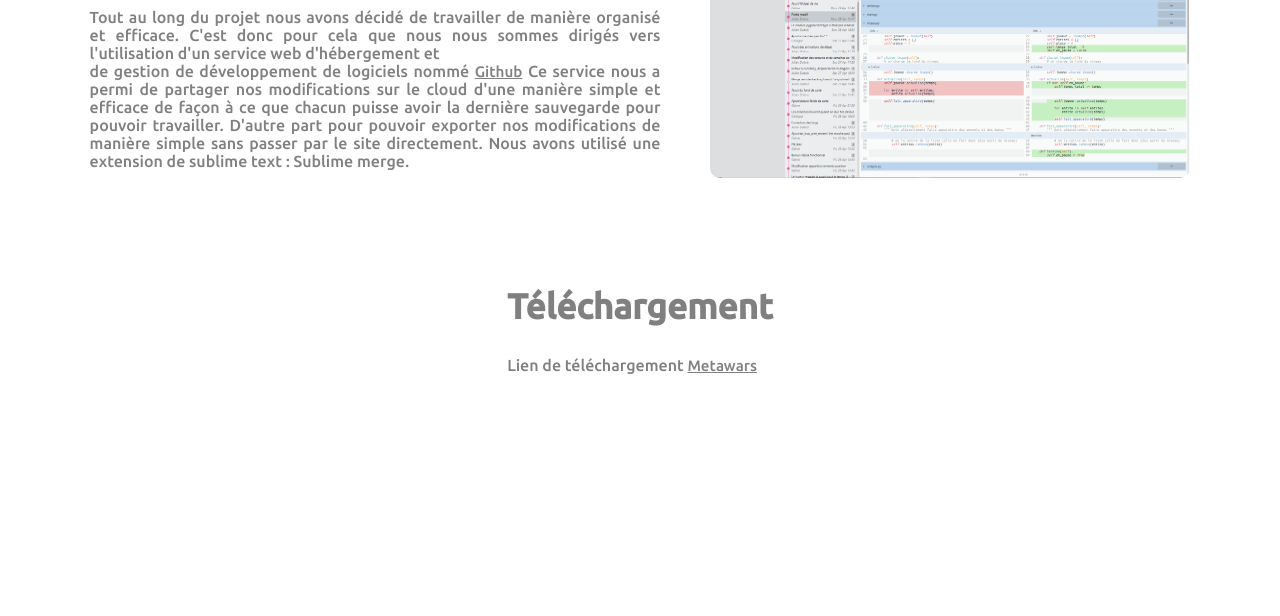
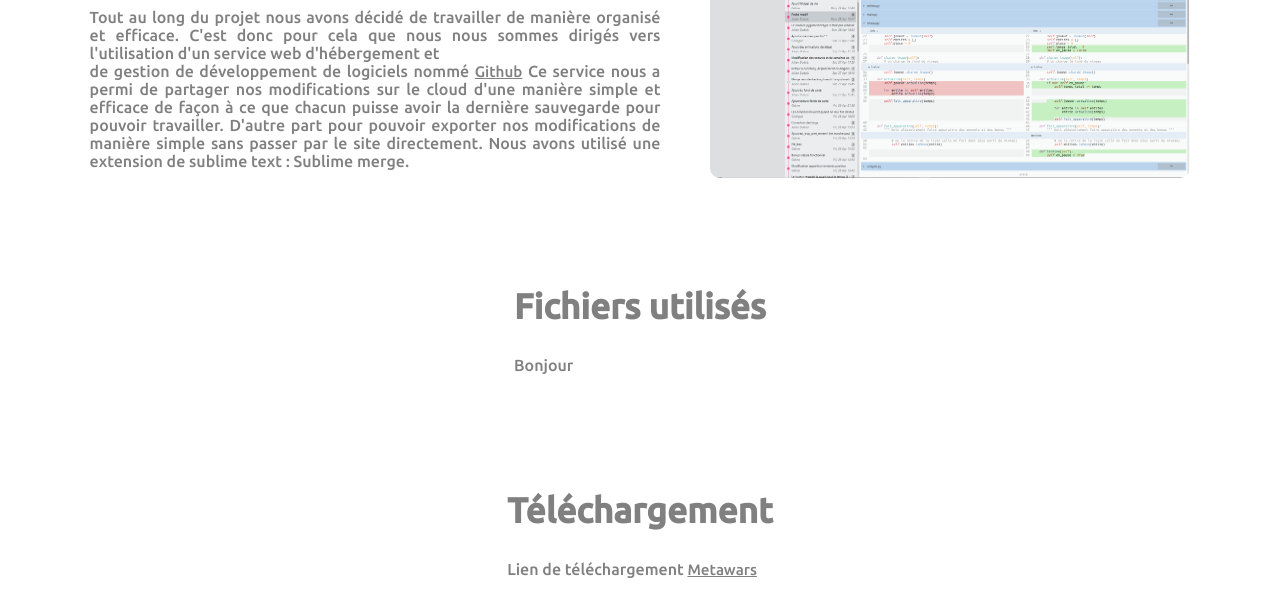
Before and after one commit to RedbeanGit/metawars, a plain HTML site: page html/index.html in a window 1280 px wide. Shown: the part 635-1251 px from the top of the page. Before the commit the page ends 1075 px from the top, so only its background shows below. Drawn offline with Linux system fonts and the light colour scheme.

Commit message:
Ajout bonjour

```diff
--- a/html/index.html
+++ b/html/index.html
@@ -51,6 +51,15 @@
 					<img src="images/sublime_merge.png">
 				</aside>
 			</div>
+
+			<div class="fichier-desc">
+				<article id="fichiers">
+					<h2>Fichiers utilisés</h2>
+					<p>
+						Bonjour
+					</p>
+				</article>
+			</div>
 			<div class="telechargement-desc">
 				<article id="telechargement">
 					<h2>Téléchargement</h2>
```
